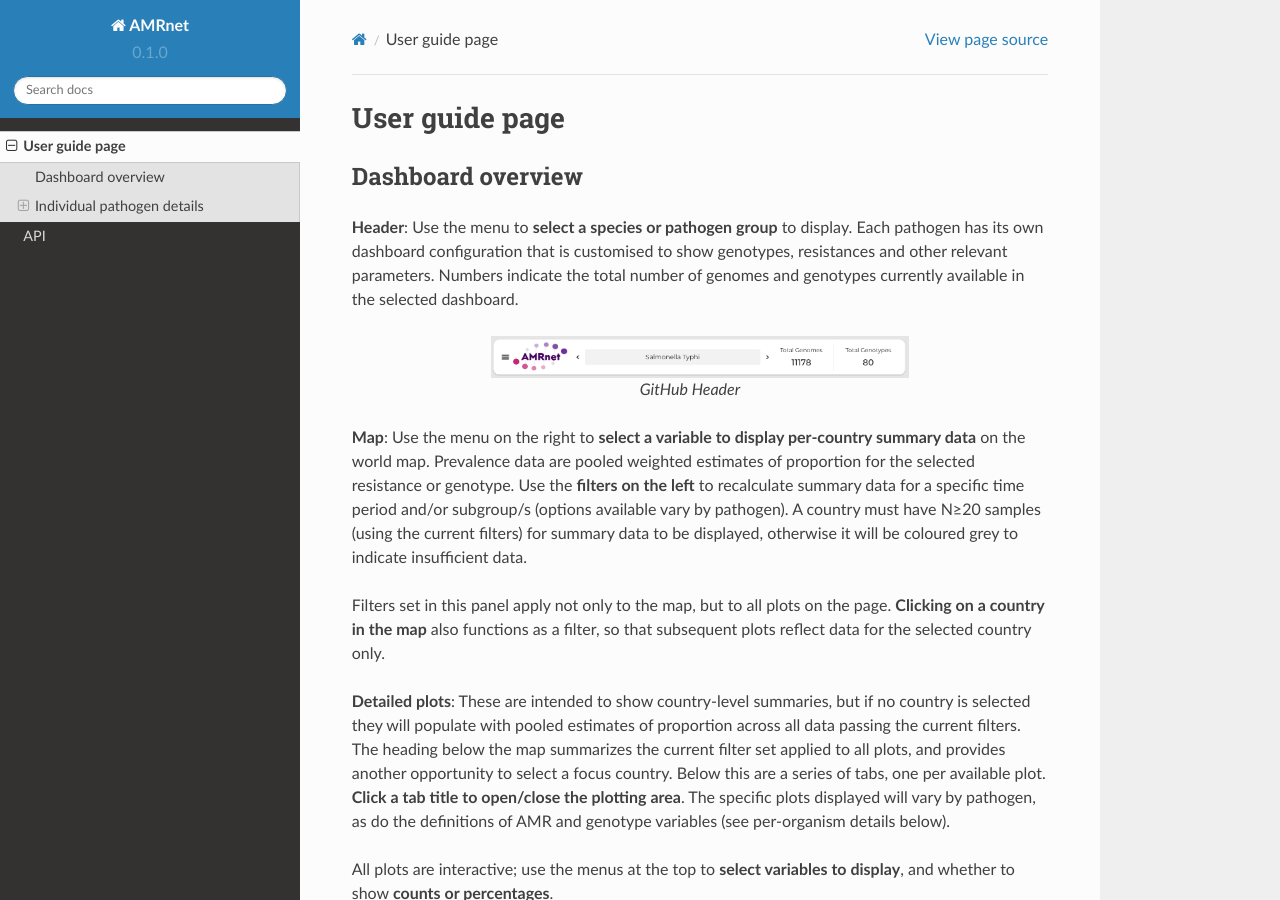
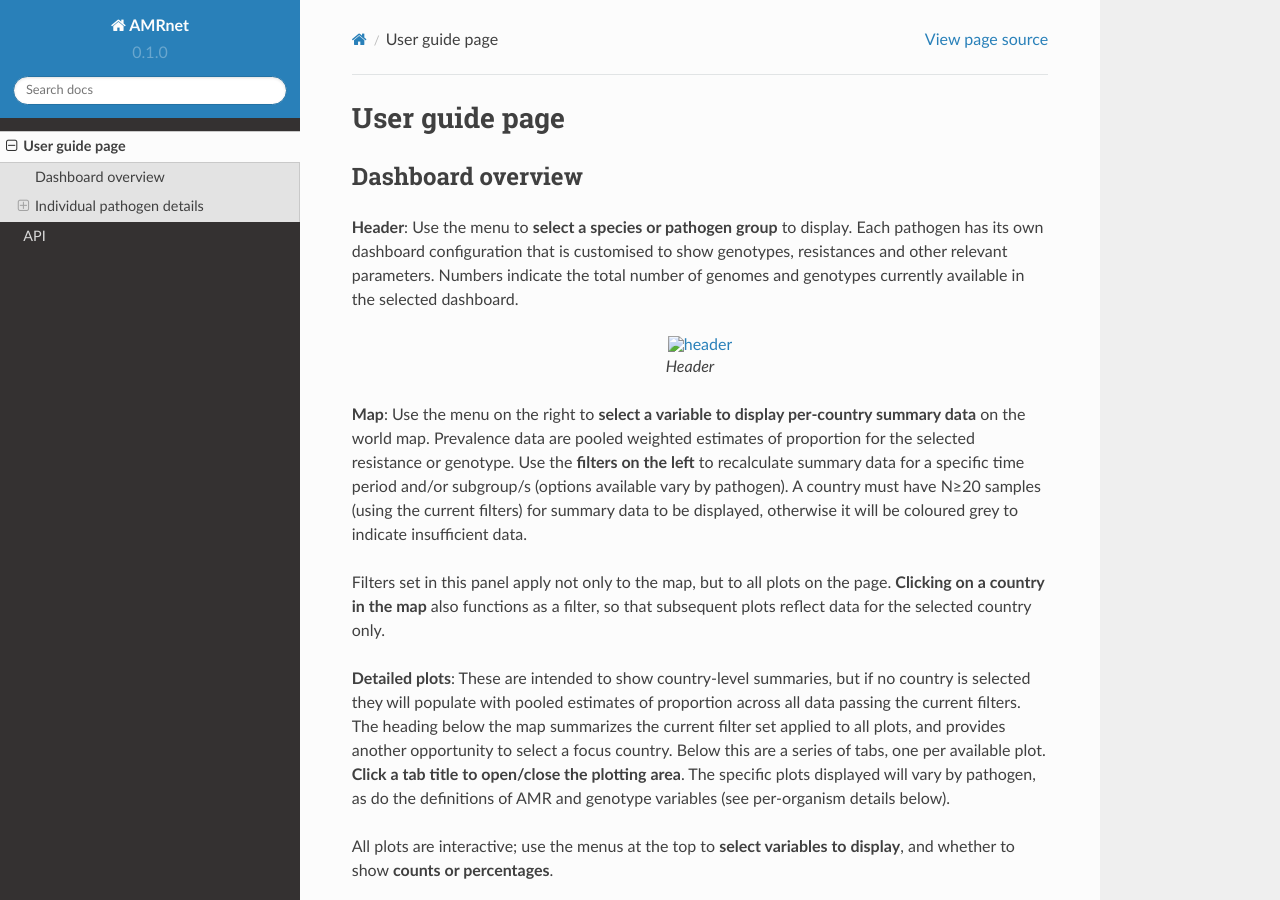
Before and after one commit to amrnet/User-Guide_, a Sphinx documentation site: the page built from docs/source/usage.rst, in a window 1280 px wide and 900 px high. Built offline with Sphinx 7.4.7 and the Read the Docs theme 2.0.0, drawn with Linux system fonts in a browser that asks for light colours.

Commit message:
Update usage.rst

```diff
--- a/docs/source/usage.rst
+++ b/docs/source/usage.rst
@@ -6,12 +6,12 @@ Dashboard overview
 
 **Header**: Use the menu to **select a species or pathogen group** to display. Each pathogen has its own dashboard configuration that is customised to show genotypes, resistances and other relevant parameters. Numbers indicate the total number of genomes and genotypes currently available in the selected dashboard.
 
-.. figure:: /screencaptures/header.png
+.. figure:: sourse/screencaptures/header.png
    :width: 60%
    :align: center
    :alt: header
 
-   GitHub Header
+   Header
 
 **Map**: Use the menu on the right to **select a variable to display per-country summary data** on the world map. Prevalence data are pooled weighted estimates of proportion for the selected resistance or genotype. Use the **filters on the left** to recalculate summary data for a specific time period and/or subgroup/s (options available vary by pathogen). A country must have N≥20 samples (using the current filters) for summary data to be displayed, otherwise it will be coloured grey to indicate insufficient data.
 
```
